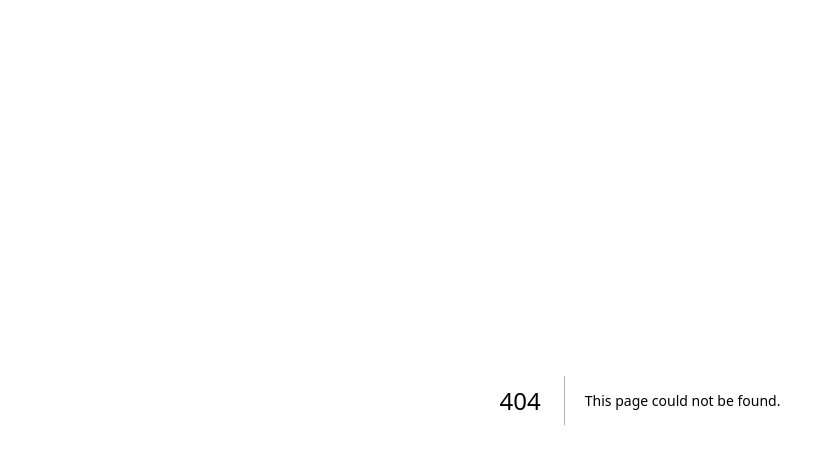
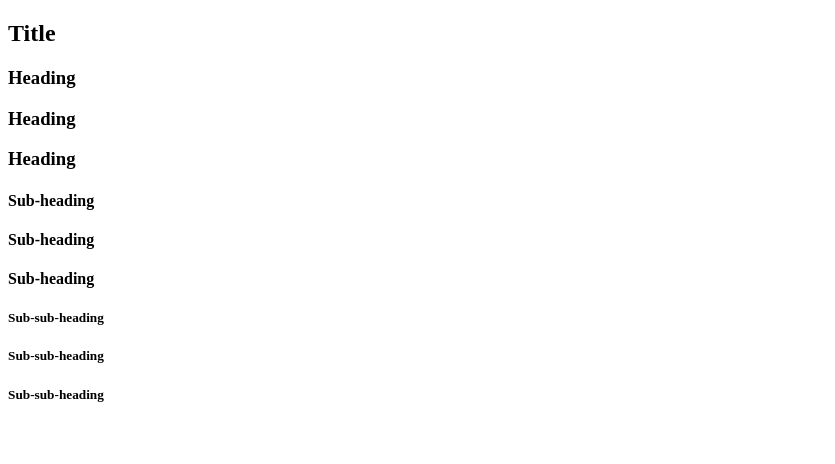
Before and after one commit to daijiromaeyama/learn-react, a Next.js app: page /managing_state/passing_data_deeply_with_context/page in a window 1280 px wide. Before the commit this address had no page. Shown: the top 464 px of the page, without its empty margins (0-835 px from the left). Built offline with nearby package versions, Linux system fonts and the light colour scheme.

Commit message:
Add example using context

```diff
--- /dev/null
+++ b/src/pages/managing_state/passing_data_deeply_with_context/heading.tsx
@@ -0,0 +1,23 @@
+import { useContext } from 'react'
+import { LevelContext } from './levelContext'
+
+export default function Heading({ children }: { children: string }): JSX.Element {
+  const level = useContext(LevelContext)
+  console.log('level', level)
+  switch (level) {
+    case 1:
+      return <h1>{children}</h1>
+    case 2:
+      return <h2>{children}</h2>
+    case 3:
+      return <h3>{children}</h3>
+    case 4:
+      return <h4>{children}</h4>
+    case 5:
+      return <h5>{children}</h5>
+    case 6:
+      return <h6>{children}</h6>
+    default:
+      throw Error('Unknown level: ' + level)
+  }
+}
--- /dev/null
+++ b/src/pages/managing_state/passing_data_deeply_with_context/levelContext.tsx
@@ -0,0 +1,3 @@
+import { createContext } from 'react'
+
+export const LevelContext = createContext<number>(1)
--- /dev/null
+++ b/src/pages/managing_state/passing_data_deeply_with_context/page.tsx
@@ -0,0 +1,25 @@
+import Heading from './heading'
+import Section from './section'
+
+export default function Page(): JSX.Element {
+  return (
+    <Section>
+      <Heading>Title</Heading>
+      <Section>
+        <Heading>Heading</Heading>
+        <Heading>Heading</Heading>
+        <Heading>Heading</Heading>
+        <Section>
+          <Heading>Sub-heading</Heading>
+          <Heading>Sub-heading</Heading>
+          <Heading>Sub-heading</Heading>
+          <Section>
+            <Heading>Sub-sub-heading</Heading>
+            <Heading>Sub-sub-heading</Heading>
+            <Heading>Sub-sub-heading</Heading>
+          </Section>
+        </Section>
+      </Section>
+    </Section>
+  )
+}
--- /dev/null
+++ b/src/pages/managing_state/passing_data_deeply_with_context/section.tsx
@@ -0,0 +1,13 @@
+import { LevelContext } from './levelContext'
+import { ReactNode, useContext } from 'react'
+
+export default function Section({ children }: { children: ReactNode }): JSX.Element {
+  const level = useContext(LevelContext)
+  return (
+    <section className="section">
+      <LevelContext.Provider value={level + 1}>
+        {children}
+      </LevelContext.Provider>
+    </section>
+  )
+}
```
